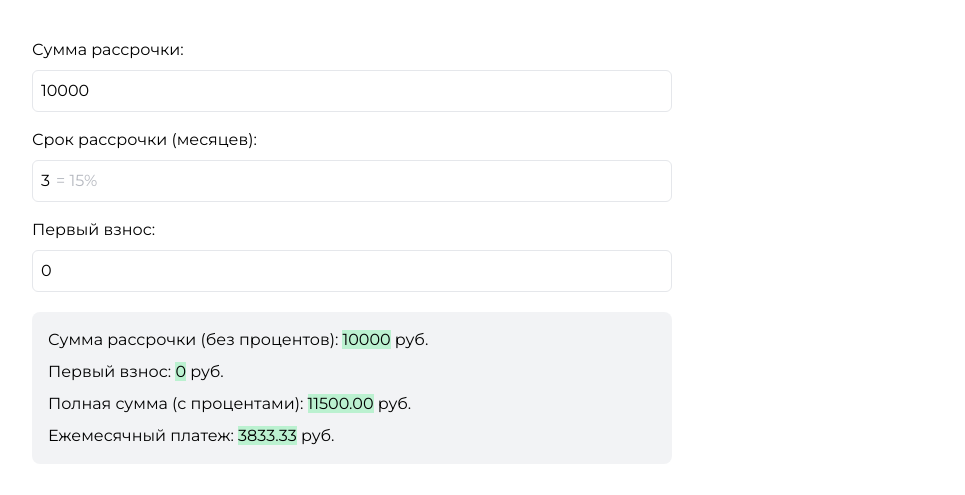
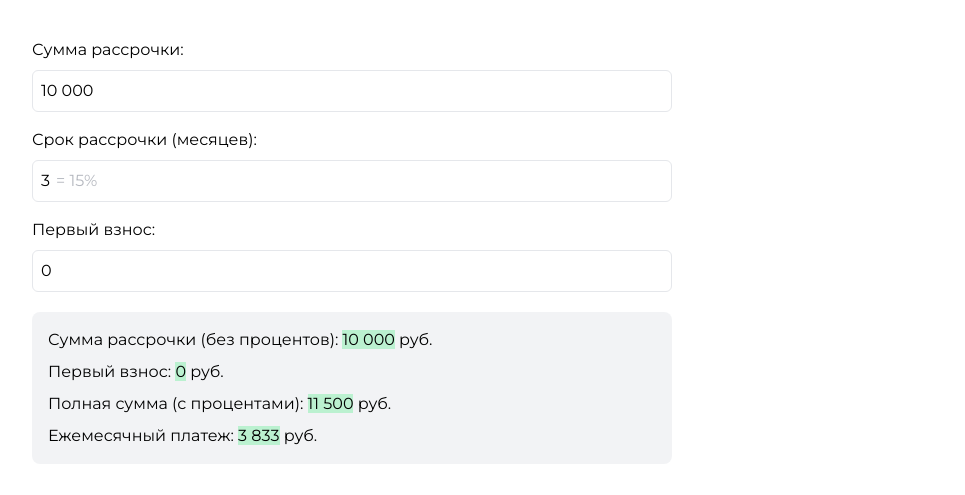
Before and after one commit to Aliskhan7/calculator-installment, a React (Create React App) app: page / in a window 1280 px wide. Shown: the part 201-696 px from the top of the page, without its empty margins (288-1253 px from the left). Built offline with nearby package versions, Linux system fonts and the light colour scheme.

Commit message:
add mask for input

```diff
--- a/package.json
+++ b/package.json
@@ -11,6 +11,7 @@
     "cra-template": "1.2.0",
     "react": "^19.0.0",
     "react-dom": "^19.0.0",
+    "react-number-format": "^5.4.3",
     "react-scripts": "5.0.1",
     "typescript": "4.9.5"
   },
--- a/src/components/shared/Calculator.jsx
+++ b/src/components/shared/Calculator.jsx
@@ -1,4 +1,5 @@
 import React, { useCallback, useEffect, useState } from 'react';
+import {NumericFormat} from "react-number-format";
 
 const Calculator = () => {
     const [loanAmountStr, setLoanAmountStr] = useState("10000");
@@ -87,17 +88,32 @@ const Calculator = () => {
         setDownPaymentStr(value.toString());
     };
 
+    const formatNumber = (num) => {
+        return Math.trunc(num).toString().replace(/\B(?=(\d{3})+(?!\d))/g, " ");
+    };
+
+
     return (
         <div className='p-5 lg:p-0 w-full lg:w-1/2 mx-auto absolute top-1/2 left-1/2 transform -translate-x-1/2 -translate-y-1/2'>
             <h2 className='text-3xl text-center pt-5 font-bold'>Калькулятор рассрочки</h2>
             <form className="flex flex-col gap-4 mt-12">
                 <div className="flex flex-col gap-2">
                     <label>Сумма рассрочки:</label>
-                    <input
+                    {/*<input*/}
+                    {/*    className="border border-gray-200 px-2 py-2 rounded-md"*/}
+                    {/*    type="number"*/}
+                    {/*    value={loanAmountStr}*/}
+                    {/*    onChange={handleLoanAmountChange}*/}
+                    {/*/>*/}
+
+                    <NumericFormat
+                        value={loanAmountStr}
+                        thousandSeparator=" "
+                        allowLeadingZeros={false}
+                        decimalScale={0} // Без дробной части
+                        onValueChange={(values) => handleLoanAmountChange({ target: { value: values.value } })} // Передаёт чистое число без пробелов
                         className="border border-gray-200 px-2 py-2 rounded-md"
-                        type="number"
-                        value={loanAmountStr}
-                        onChange={handleLoanAmountChange}
+                        placeholder="Введите сумму"
                     />
                 </div>
 
@@ -126,13 +142,13 @@ const Calculator = () => {
             {/* Блок с обновляемыми значениями и изменяющимся фоном */}
             <div className='flex flex-col gap-2 bg-gray-200/50 p-4 rounded-lg mt-5'>
                 <h3>Сумма рассрочки (без процентов): <span
-                    className={`${bgColor} transition delay-75`}>{loanAmountStr}</span> руб.</h3>
+                    className={`${bgColor} transition delay-75`}>{formatNumber(loanAmountStr)}</span> руб.</h3>
                 <h3>Первый взнос: <span
-                    className={`${bgColor} transition delay-75`}>{downPaymentStr}</span> руб.</h3>
+                    className={`${bgColor} transition delay-75`}>{formatNumber(downPaymentStr)}</span> руб.</h3>
                 <h3>Полная сумма (с процентами): <span
-                    className={`${bgColor} transition delay-75`}>{totalWithInterest}</span> руб.</h3>
+                    className={`${bgColor} transition delay-75`}>{formatNumber(totalWithInterest)}</span> руб.</h3>
                 <h3>Ежемесячный платеж: <span
-                    className={`${bgColor} transition delay-75`}>{monthlyPayment}</span> руб.</h3>
+                    className={`${bgColor} transition delay-75`}>{formatNumber(monthlyPayment)}</span> руб.</h3>
             </div>
         </div>
     );
```
Also changed, not shown: 1 other file (tests, documents, lock files or other folders).
